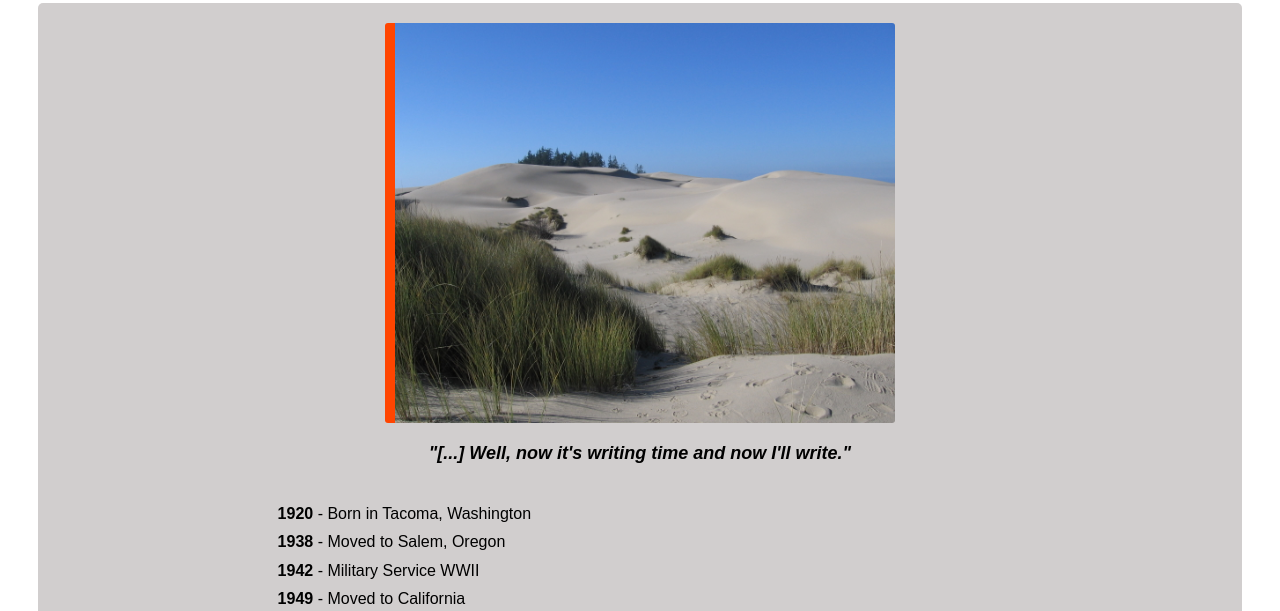
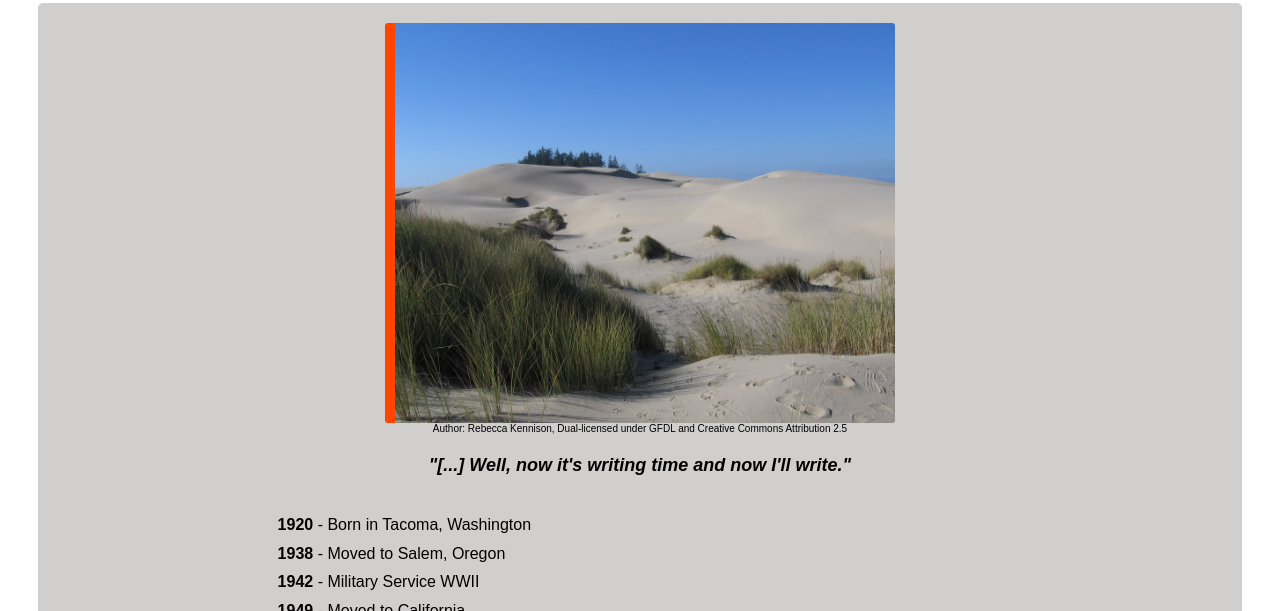
Before and after one commit to fbw-d09/uib-box-model-tribute-page-DirkSawon, a website: page index.html in a window 1280 px wide. Shown: the part 134-745 px from the top of the page. Drawn offline with nearby package versions, Linux system fonts and the light colour scheme.

Commit message:
Version 0.05 - .image-licence

```diff
--- a/index.html
+++ b/index.html
@@ -26,6 +26,7 @@
 
     <main>
         <img src="./USA_Oregon_Dunes.jpg" alt="USA Oregon Dunes Image" width="500px" height="400px">
+        <p class="image-licence">Author: Rebecca Kennison, Dual-licensed under GFDL and Creative Commons Attribution 2.5</p>
         <cite>
             "[...] Well, now it's writing time and now I'll write."
         </cite>
--- a/style.css
+++ b/style.css
@@ -48,6 +48,13 @@ img
     border-radius:3px;
 }
 
+.image-licence
+{
+    margin: 0 auto;
+    text-align: center;
+    font-size: 10px;
+}
+
 cite
 {
     font-size:18px;
```
